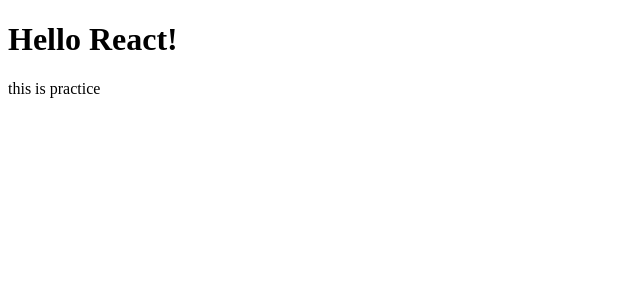
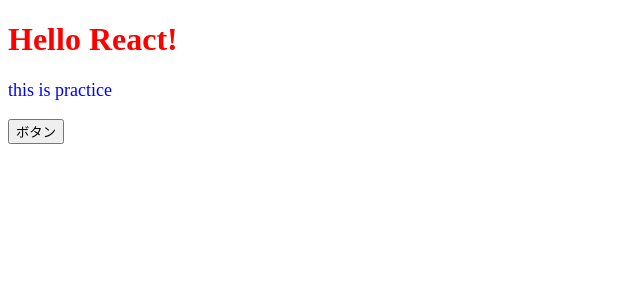
Before and after one commit to masnzzz/react-udemy, a React (Create React App) app: page / in a window 1280 px wide. Shown: the top 300 px of the page, without its empty margins (0-640 px from the left). Built offline with nearby package versions, Linux system fonts and the light colour scheme.

Commit message:
イベント、スタイルの設定

```diff
--- a/src/App.jsx
+++ b/src/App.jsx
@@ -1,12 +1,18 @@
 import React from "react";
 
 const App = () => {
-  return (
-    <>
-      <h1>Hello React!</h1>
-      <p>this is practice</p>
-    </>
-  );
+    const onClickButton = () => alert();
+    const contentStyle = {
+        color: 'blue',
+        fontSize: '18px'
+    };
+    return (
+        <>
+            <h1 style={{ color: 'red' }}>Hello React!</h1>
+            <p style={contentStyle}>this is practice</p>
+            <button onClick={onClickButton}>ボタン</button>
+        </>
+    );
 };
 
 export default App;
```
